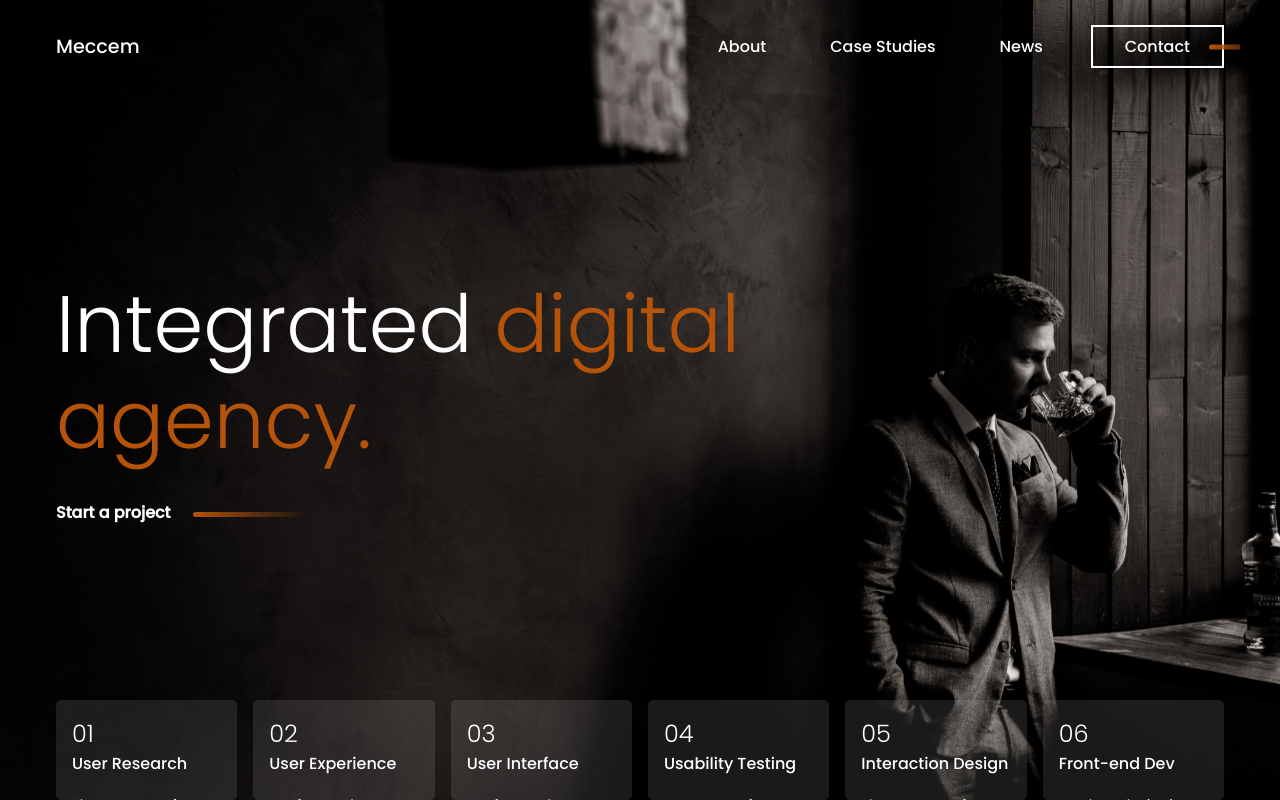
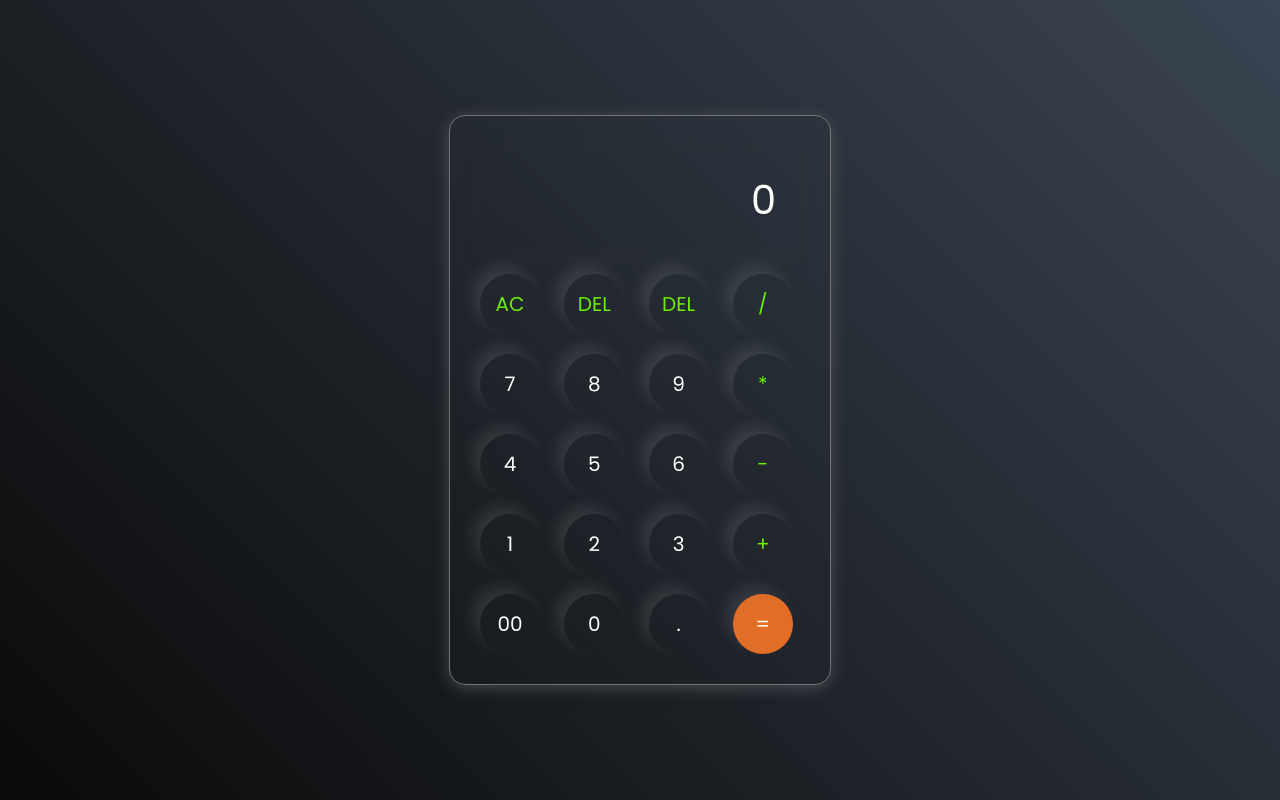
Before and after one commit to sachin-tyagi80/CODSOFT, a plain HTML site: page index.html in a window 1280 px wide. Drawn offline with Linux system fonts and the light colour scheme; files whose address does not match are found by name.

Commit message:
calculator usin html css and js

```diff
--- a/index.html
+++ b/index.html
@@ -2,80 +2,44 @@
 <html lang="en">
   <head>
     <meta charset="UTF-8" />
-    <meta http-equiv="X-UA-Compatible" content="IE=edge" />
     <meta name="viewport" content="width=device-width, initial-scale=1.0" />
-    <link rel="stylesheet" href="styles.css" />
-    <title>Web Design Mastery | Digital Agency Portfolio Page</title>
+    <link rel="stylesheet" href="style.css" />
+    <title>Calculator - By sachin</title>
   </head>
   <body>
-    <nav>
-      <div class="nav__logo">Meccem</div>
-      <ul class="nav__links">
-        <li class="link"><a href="#">About</a></li>
-        <li class="link"><a href="#">Case Studies</a></li>
-        <li class="link"><a href="#">News</a></li>
-        <li class="link"><a href="#" class="contact__btn">Contact</a></li>
-      </ul>
-    </nav>
-    <header>
-      <div class="header__container">
-        <div class="header__content">
-          <h1>
-            Integrated <span>digital<br />agency.</span>
-          </h1>
-          <a href="#" class="start__project">Start a project</a>
-        </div>
-        <div class="footer__cards">
-          <div class="card">
-            <h4>01</h4>
-            <h5>User Research</h5>
-            <p>
-              The process of gathering feedback from users to inform the design
-              and development of products.
-            </p>
-          </div>
-          <div class="card">
-            <h4>02</h4>
-            <h5>User Experience</h5>
-            <p>
-              It refers to the overall experience and satisfaction that a person
-              has while interacting with a product.
-            </p>
-          </div>
-          <div class="card">
-            <h4>03</h4>
-            <h5>User Interface</h5>
-            <p>
-              It refers to the design of software products to enable users to
-              interact with them in an intuitive manner.
-            </p>
-          </div>
-          <div class="card">
-            <h4>04</h4>
-            <h5>Usability Testing</h5>
-            <p>
-              A process of evaluating a product or service by testing it with
-              representative users.
-            </p>
-          </div>
-          <div class="card">
-            <h4>05</h4>
-            <h5>Interaction Design</h5>
-            <p>
-              The process of creating digital products that are user-friendly,
-              intuitive, and enjoyable to use.
-            </p>
-          </div>
-          <div class="card">
-            <h4>06</h4>
-            <h5>Front-end Dev</h5>
-            <p>
-              Involves designing the visual and interactive elements of a
-              website that users interact with.
-            </p>
-          </div>
-        </div>
+    <div class="calculator">
+      <input type="text" placeholder="0" id="inputBox" />
+      <div>
+        <button class="operator">AC</button>
+        <button class="operator">DEL</button>
+        <button class="operator">DEL</button>
+        <button class="operator">/</button>
       </div>
-    </header>
+      <div>
+        <button>7</button>
+        <button>8</button>
+        <button>9</button>
+        <button class="operator">*</button>
+      </div>
+      <div>
+        <button>4</button>
+        <button>5</button>
+        <button>6</button>
+        <button class="operator">-</button>
+      </div>
+      <div>
+        <button>1</button>
+        <button>2</button>
+        <button>3</button>
+        <button class="operator">+</button>
+      </div>
+      <div>
+        <button>00</button>
+        <button>0</button>
+        <button>.</button>
+        <button class="equalBtn">=</button>
+      </div>
+    </div>
+    <script src="script.js"></script>
   </body>
 </html>
--- /dev/null
+++ b/script.js
@@ -0,0 +1,22 @@
+let input = document.getElementById("inputBox");
+let buttons = document.querySelectorAll("button");
+
+let string = "";
+let arr = Array.from(buttons);
+arr.forEach((button) => {
+  button.addEventListener("click", (e) => {
+    if (e.target.innerHTML == "=") {
+      string = eval(string);
+      input.value = string;
+    } else if (e.target.innerHTML == "AC") {
+      string = "";
+      input.value = string;
+    } else if (e.target.innerHTML == "DEL") {
+      string = string.substring(0, string.length - 1);
+      input.value = string;
+    } else {
+      string += e.target.innerHTML;
+      input.value = string;
+    }
+  });
+});
--- /dev/null
+++ b/style.css
@@ -0,0 +1,58 @@
+@import url("https://fonts.googleapis.com/css2?family=Poppins:ital,wght@0,100;0,200;0,300;0,400;0,500;0,600;0,700;0,800;0,900;1,100;1,200;1,300;1,400;1,500;1,600;1,700;1,800;1,900&display=swap");
+* {
+  margin: 0;
+  padding: 0;
+  box-sizing: border-box;
+  font-family: "Poppins", sans-serif;
+}
+
+body {
+  width: 100%;
+  height: 100vh;
+  display: flex;
+  justify-content: center;
+  align-items: center;
+  background: linear-gradient(45deg, #0a0a0a, #3a4452);
+}
+.calculator {
+  border: 1px solid #717377;
+  padding: 20px;
+  border-radius: 16px;
+  background: transparent;
+  box-shadow: 0px 3px 15px rgba(113, 115, 119, 0.5);
+}
+input {
+  width: 320px;
+  border: none;
+  padding: 24px;
+  margin: 10px;
+  background: transparent;
+  box-shadow: 0px 3px 15px rgba(84, 84, 84, 0.1);
+  font-size: 40px;
+  text-align: right;
+  cursor: pointer;
+}
+
+input::placeholder {
+  color: #ffffff;
+}
+
+button {
+  border: none;
+  width: 60px;
+  height: 60px;
+  margin: 10px;
+  border-radius: 50%;
+  background: transparent;
+  color: #ffffff;
+  font-size: 20px;
+  box-shadow: -8px -8px 15px rgba(255, 255, 255, 0.1);
+  cursor: pointer;
+}
+
+.equalBtn {
+  background-color: #e16e26;
+}
+.operator {
+  color: #6dee0a;
+}
```
